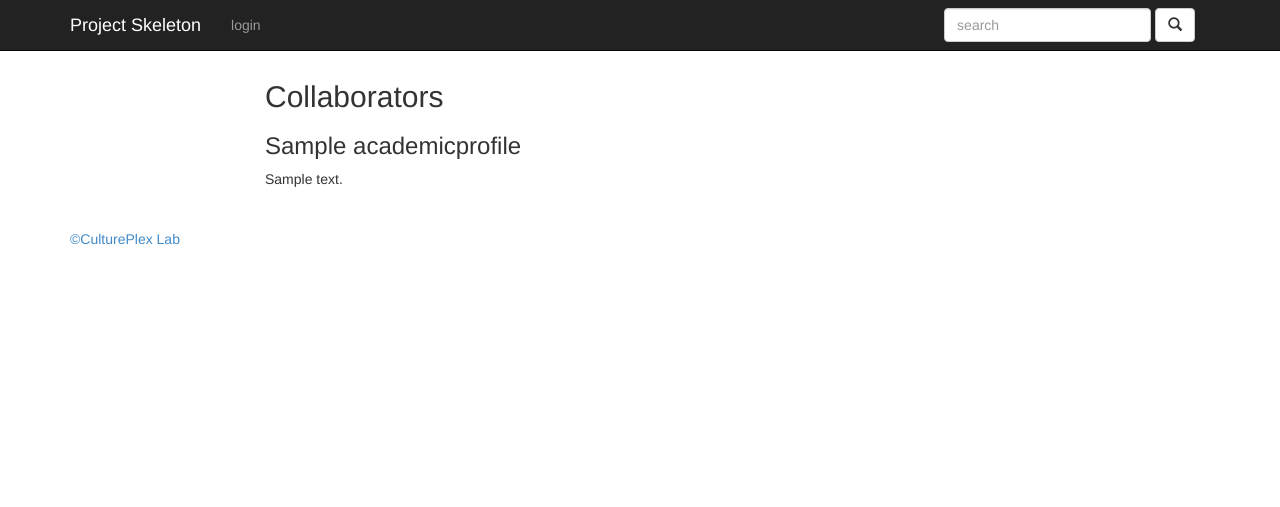
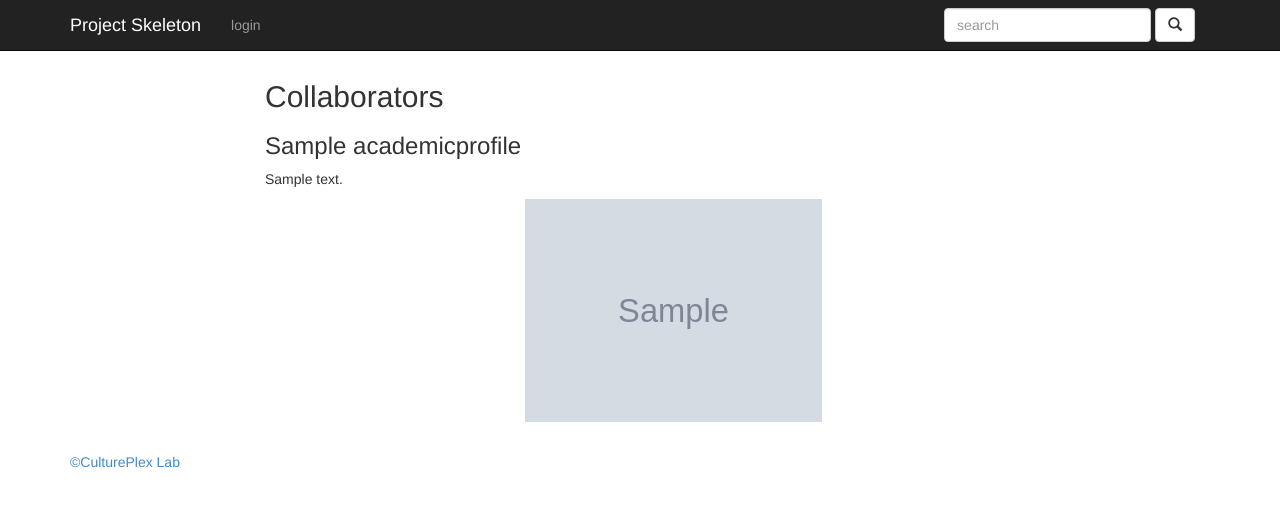
Before and after one commit to CulturePlex/skeleton, a Django app: template skeleton/projects/templates/profile.html in a window 1280 px wide. Shown: the top 507 px of the page. Run offline with Django 3.2, Linux system fonts and the light colour scheme; the template is opened without the code that fills it: values that come from a table or form of the project are taken from there, others are empty; tables that the repository leaves empty hold one stand-in row (values such as "Sample post"); grey boxes marked "Sample" are stand-in pictures; parts of the project's set-up code (start-up, migrations or seed data) failed here and were passed over; some libraries are stand-ins or nearby versions.

Commit message:
fixed everything but the positioning of profile pics.

```diff
--- a/skeleton/projects/templates/profile.html
+++ b/skeleton/projects/templates/profile.html
@@ -1,9 +1,9 @@
 {% extends "base.html" %}
 {% load staticfiles %}
 
-<!--{% load disqus_tags %}-->
-<!--{% set_disqus_identifier 'profile_' profile.id %}-->
-<!--{% set_disqus_url profile.get_absolute_url %}-->
+{% load disqus_tags %}
+{% set_disqus_identifier 'profile_' profile.id %}
+{% set_disqus_url profile.get_absolute_url %}
 
 {% block content %}
 
@@ -14,6 +14,9 @@
 				<h2> Collaborators </h2>
 				<h3>{{ profile.name }}</h3>
 				<p>{{ profile.bio }}</p>
+				<div class="col-md-8 col-md-offset-6">
+				<a href="{% url 'image' profile.profile_pic.id profile.profile_pic.slug %}"><img src="{{ MEDIA_URL }}{{ profile.profile_pic.image }}" class="profile_img" /></a>
+				</div>
 			</div>
 		</div>
 	</div>
@@ -23,9 +26,9 @@
 
 
 
-<!--<div class="row">-->
-<!--    <div class="col-med-10 col-md-offset-1">    -->
-<!--        {% disqus_show_comments %}-->
-<!--    </div>-->
-<!--</div>-->
+<div class="row">
+    <div class="col-med-10 col-md-offset-1">
+        {% disqus_show_comments %}
+    </div>
+</div>
 {% endblock %}
```
